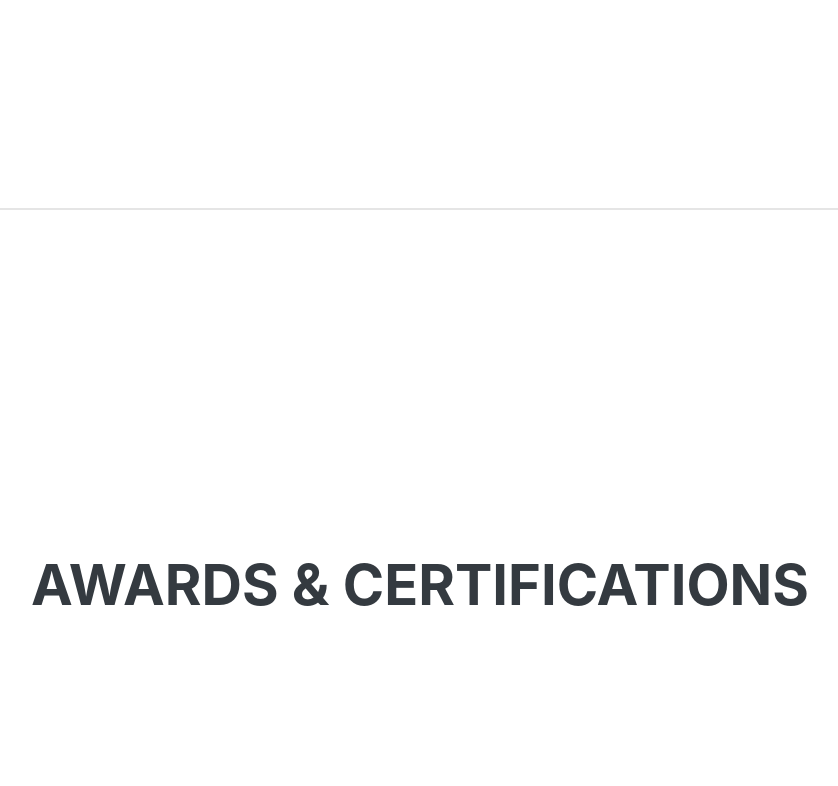
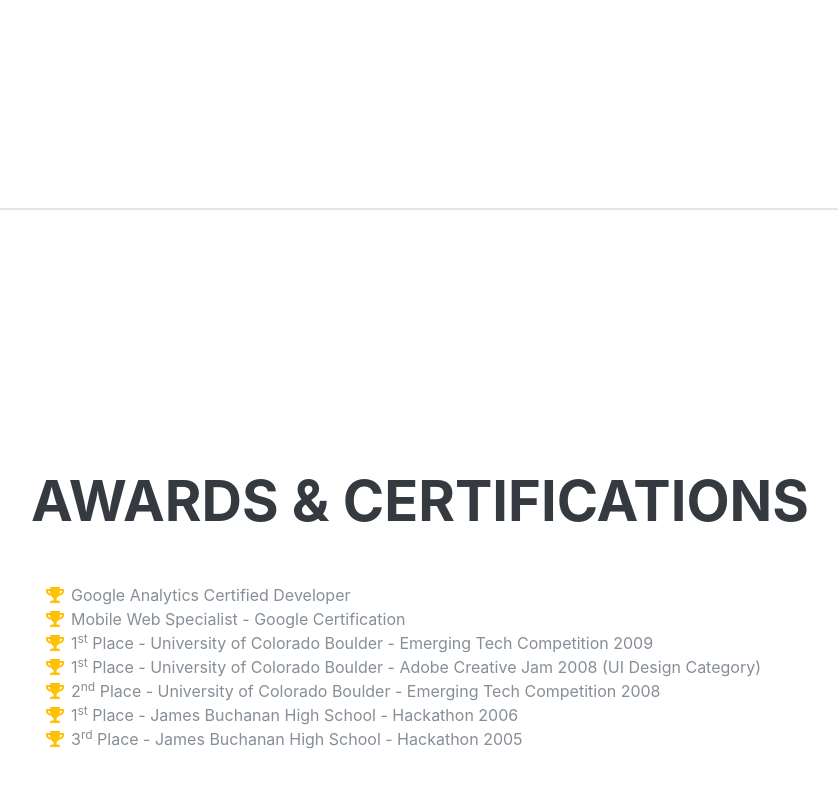
Before and after one commit to salehsub90/resume, a plain HTML site: page index.html in a window 1280 px wide. Shown: the part 3702-4488 px from the top of the page, without its empty margins (289-1127 px from the left). Drawn offline with Linux system fonts and the light colour scheme; a web font is replaced by a local one.

Commit message:
testing commits with changes in public source

```diff
--- a/index.html
+++ b/index.html
@@ -280,7 +280,7 @@
     <section class="resume-section p-3 p-lg-5 d-flex align-items-center" id="awards">
       <div class="w-100">
         <h2 class="mb-5">Awards &amp; Certifications</h2>
-        <!-- <ul class="fa-ul mb-0">
+        <ul class="fa-ul mb-0">
           <li>
             <i class="fa-li fa fa-trophy text-warning"></i>
             Google Analytics Certified Developer</li>
@@ -307,7 +307,7 @@
             <i class="fa-li fa fa-trophy text-warning"></i>
             3<sup>rd</sup>
             Place - James Buchanan High School - Hackathon 2005</li>
-        </ul> -->
+        </ul>
       </div>
     </section>
 
```
